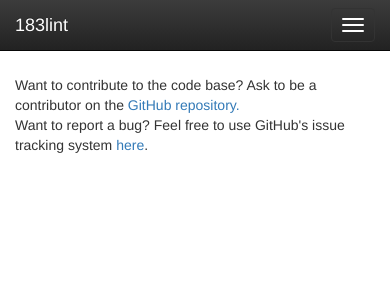
After one commit to willwolfram18/183lint, a Flask app: page /contribute in a window 390 px wide. The commit adds this page. Shown: the top 300 px of the page. Run offline with Flask 2, Linux system fonts and the light colour scheme; some libraries are stand-ins or nearby versions.

Commit message:
Created a contribute.html and added the mobile menu

```diff
--- a/app.py
+++ /dev/null
@@ -1,4 +0,0 @@
-from flask import Flask
-
-app = Flask(__name__)
-app.config['DEBUG'] = True
--- a/run.py
+++ b/run.py
@@ -17,6 +17,10 @@ def about():
 def contact():
     return render_template('contact.html')
 
+@app.route('/contribute')
+def contribute():
+    return render_template('contribute.html')
+
 @app.route('/upload_files', methods=['POST'])
 def gradeFiles():
     print request.files.getlist('files[]')
--- a/templates/base.html
+++ b/templates/base.html
@@ -20,12 +20,20 @@
 <body class="container-fluid">
     <nav class="navbar navbar-inverse navbar-fixed-top">
         <div class="container">
-            <div class="collapse navbar-collapse">
+            <div class="navbar-header">
+                <button id="navbar-menu-button" type="button" class="navbar-toggle collapsed" data-toggle="collapse" data-target="#navbar-menu-items">
+                    <span class="sr-only">Toggle navigation</span>
+                    <span class="icon-bar"></span>
+                    <span class="icon-bar"></span>
+                    <span class="icon-bar"></span>
+                </button>
                 <a class="navbar-brand" href="/">183lint</a>
+            </div>
+            <div id="navbar-menu-items" class="collapse navbar-collapse">
                 <ul class="nav navbar-nav">
                     <li><a href="/about">About</a></li>
                     <li><a href="/contact">Contact</a></li>
-                    <li><a href="https://github.com/thewolfa2/183lint" target="_blank">Contribute</a></li>
+                    <li><a href="/contribute" target="_blank">Contribute</a></li>
                 </ul>
             </div>
         </div>
--- /dev/null
+++ b/templates/contribute.html
@@ -0,0 +1,8 @@
+{% extends "base.html" %}
+
+{% block content %}
+<div>
+    Want to contribute to the code base?  Ask to be a contributor on the <a href="https://github.com/TheWolfA2/183lint" target="_blank">GitHub repository.</a><br>
+    Want to report a bug?  Feel free to use GitHub's issue tracking system <a href="https://github.com/TheWolfA2/183lint/issues" target="_blank">here</a>.
+</div>
+{% endblock %}
```
Also changed, not shown: views.py (deleted, +0 -20 lines).
